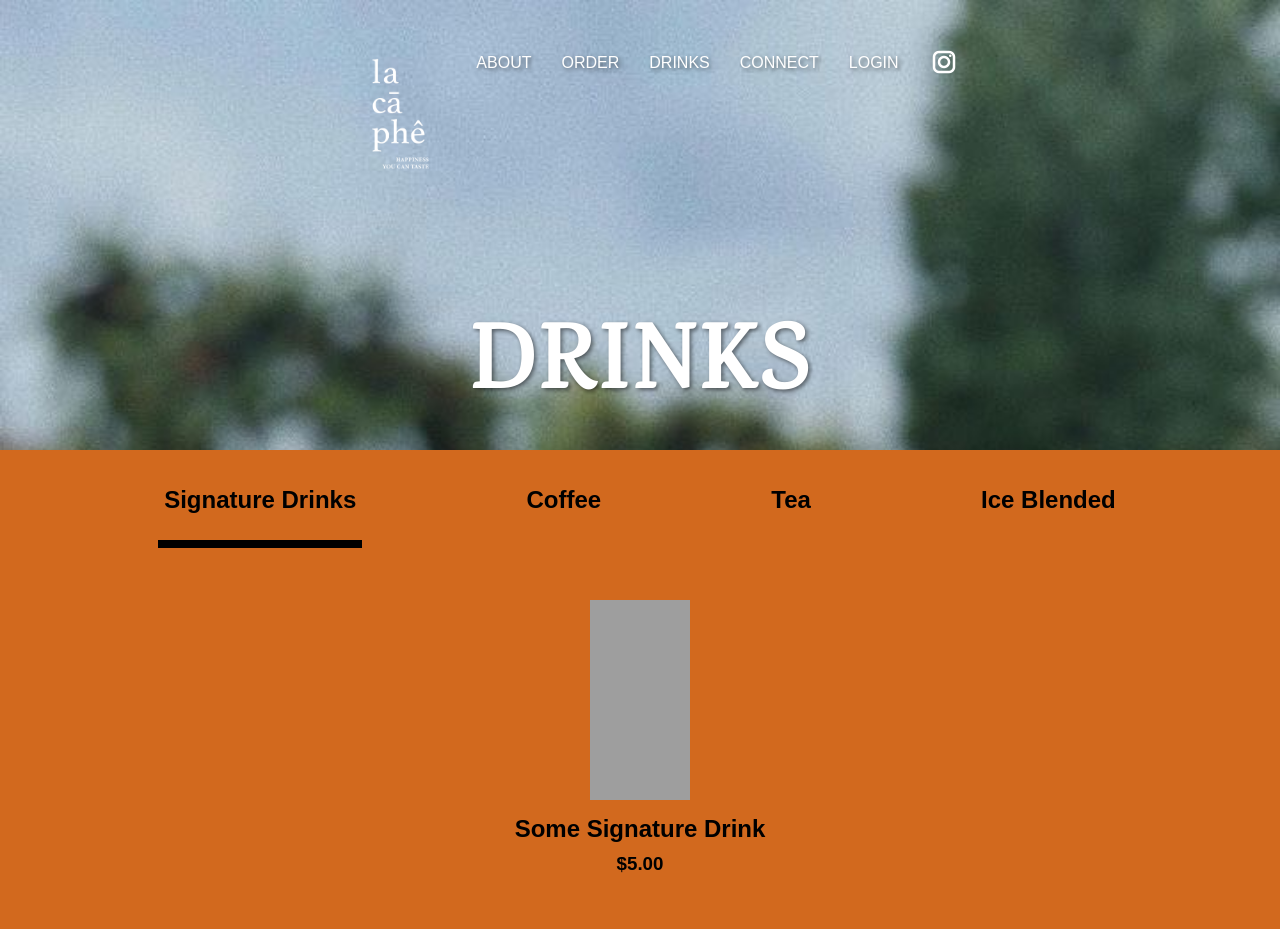
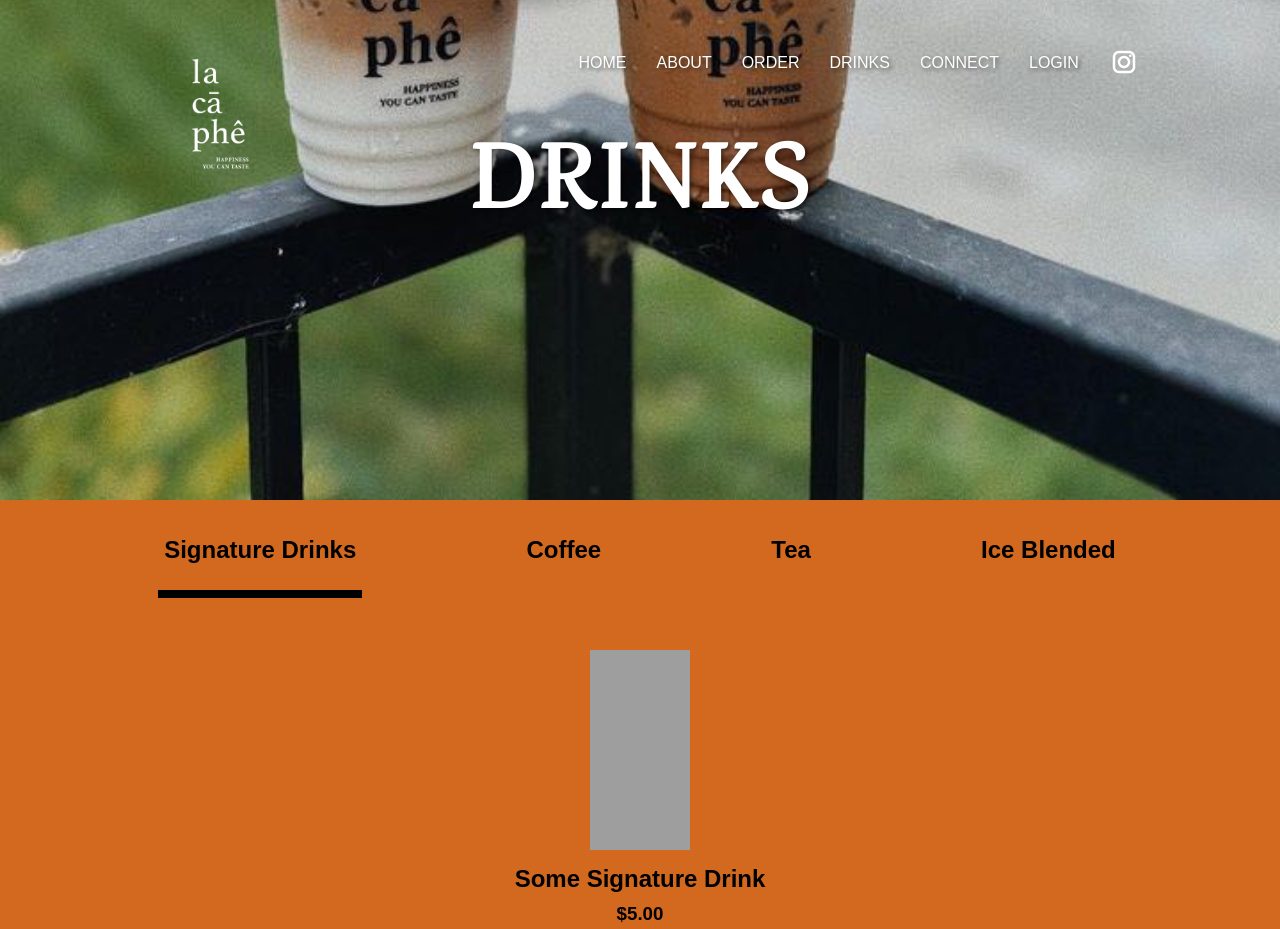
Before and after one commit to subhanm1143/Lacaphe-Website, a Node server app: page /drinks in a window 1280 px wide. Shown: the top 929 px of the page. Run offline with Node 20, Linux system fonts and the light colour scheme; data comes from the database, SQL or seed files in the repository; grey boxes are pictures that could not be loaded.

Commit message:
Header fixed on about and drinks Page

```diff
--- a/DATABASE/database.js
+++ b/DATABASE/database.js
@@ -4,8 +4,8 @@ var con;
 function connectToDatabase() {
   con = mysql.createConnection({
     host: "localhost",
-    user: "liberio",
-    password: "DemBoys"
+    user: "root",
+    password: "DemBoys!!!!"
   });
   con.connect(err => {
     setupDatabase(err);
--- a/PAGES/about.ejs
+++ b/PAGES/about.ejs
@@ -17,6 +17,11 @@
                 </a>
             </ul>
             <ul class="nav-bar">
+                <li>
+                    <a class="nav-bar-link" href="/">
+                        <p>HOME</p>
+                    </a>
+                </li>
                 <li>
                     <a class="nav-bar-link" href="/about">
                         <p>ABOUT</p>
--- a/PAGES/drinks.ejs
+++ b/PAGES/drinks.ejs
@@ -36,6 +36,11 @@
                     </a>
                 </ul>
                 <ul class="nav-bar">
+                    <li>
+                        <a class="nav-bar-link" href="/">
+                            <p>HOME</p>
+                        </a>
+                    </li>
                     <li>
                         <a class="nav-bar-link" href="/about">
                             <p>ABOUT</p>
--- a/PAGES/index.ejs
+++ b/PAGES/index.ejs
@@ -17,6 +17,11 @@
                 <img class="logo" src="./logo_white.png"  alt= "Lacaphe Placeholder Logo">
             </ul>
             <ul class="nav-bar">
+                <li>
+                    <a class="nav-bar-link" href="/">
+                        <p>HOME</p>
+                    </a>
+                </li>
                 <li>
                     <a class="nav-bar-link" href="/about">
                         <p>ABOUT</p>
--- a/STYLES/drinksStyle.css
+++ b/STYLES/drinksStyle.css
@@ -83,17 +83,12 @@ body {
 
 /* ---- Header Start ------ */
 
-.header {
-    display: flex;
-    flex-direction: column;
-    align-items: center;
-    background-color: #1f2937;
-    background-image: url('LACAPHEPIC2.jpg'); /* Placeholder */
+.header{
+    background-image: url('LACAPHEPIC2.JPG'); /* Placeholder */
     background-size: cover;
-    /*background-position-y: -740px; */
+    background-position-y: -1050px;
     background-repeat: no-repeat;
-    height: 450px;
-    /* This value determines the height of the hero section, idk if this should be as high as the home page's*/
+    height: 500px;
 }
 .top {
     display: flex;
@@ -138,11 +133,10 @@ li {
     transform: scale(0.9);
 }
 .inside_header {
-    /* position: absolute;
-    top: 45%;
+    position: absolute;
+    top: 24%;
     left: 50%;
-    transform: translate(-50%, -50%); */
-    text-align: center;
+    transform: translate(-50%, -50%);
     color: white;
     margin-top: 0px;
 }
```
Also changed, not shown: STYLES/about.css (+0 -26 lines).
